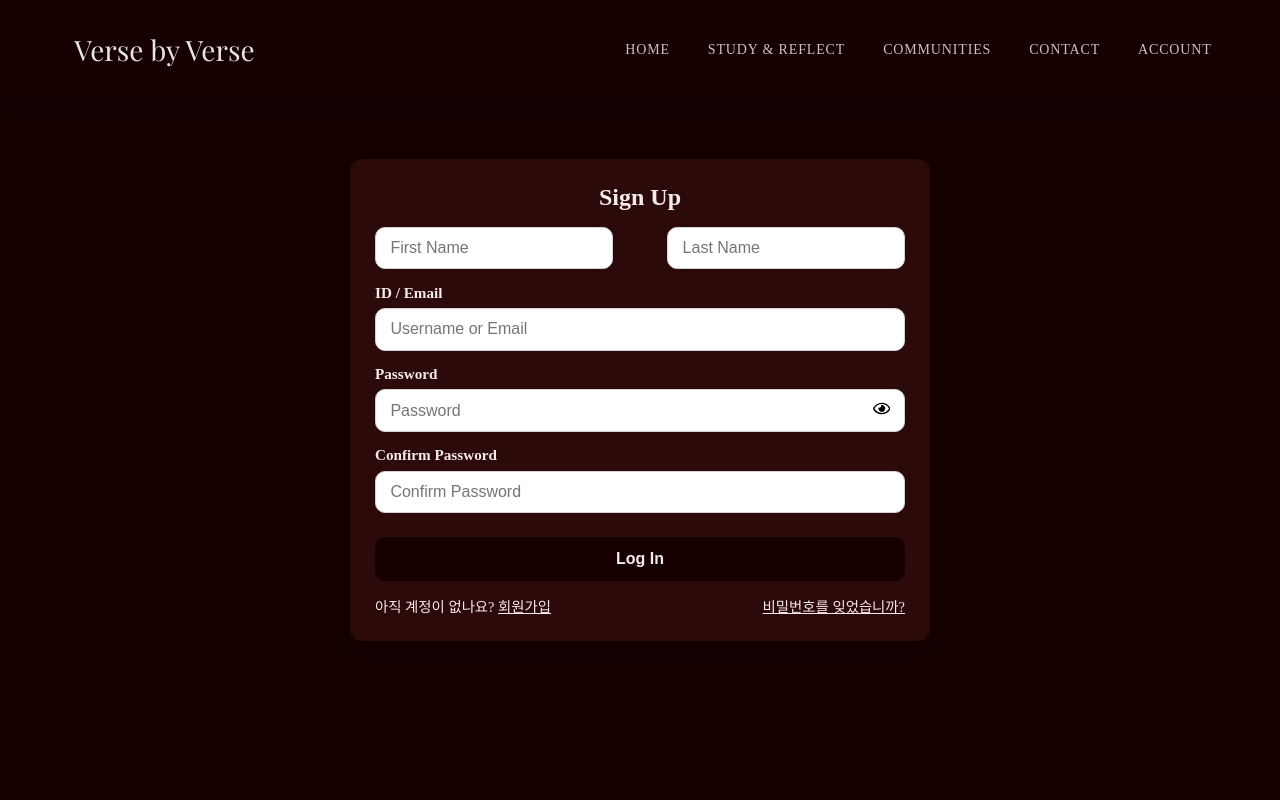
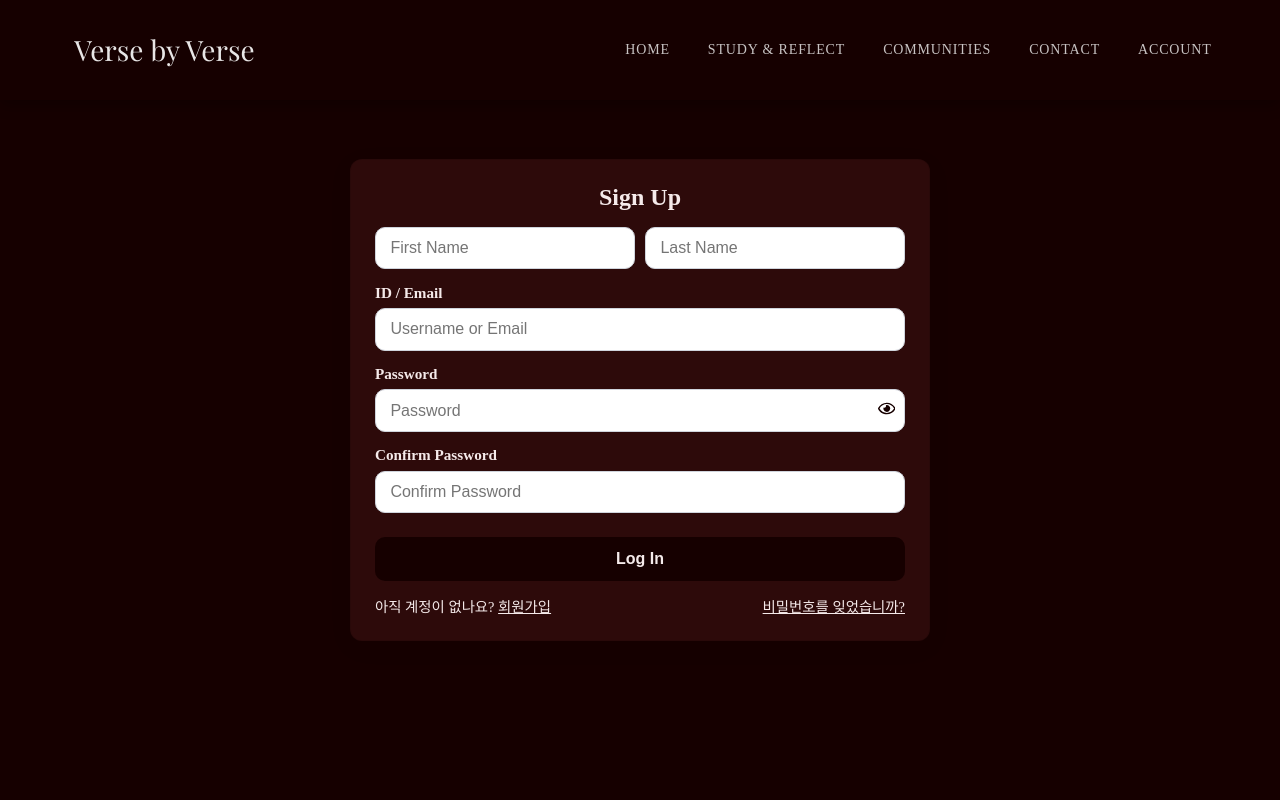
Before and after one commit to LeeJay0126/verse_by_verse, a React (Create React App) app: page /signup in a window 1280 px wide. Shown: the top 800 px of the page. Built offline with nearby package versions, Linux system fonts and the light colour scheme; no server answers; a web font is replaced by a local one.

Commit message:
Signup page pixel push
- Input width change
- PW toggle rearrangement

```diff
--- a/src/pages/Account/Account.css
+++ b/src/pages/Account/Account.css
@@ -71,9 +71,9 @@
 
 .signup-name-flex {
   width: 100%;
-  gap: 20px;
-  display: flex;
-  justify-content: space-between;
+  display: grid;
+  grid-template-columns: 1fr 1fr;
+  gap: 10px;
 }
 
 .signup-name-flex .account-input {
@@ -90,11 +90,11 @@
 }
 
 .toggle-pw {
-  color: black;
+  color: rgb(22, 0, 0);
   position: absolute;
   right: .3rem;
   top: 50%;
-  transform: translateY(-50%) translateX(-10px);
+  transform: translateY(-50%) translateX(-5px);
   border: 0;
   background: transparent;
   cursor: pointer;
```
